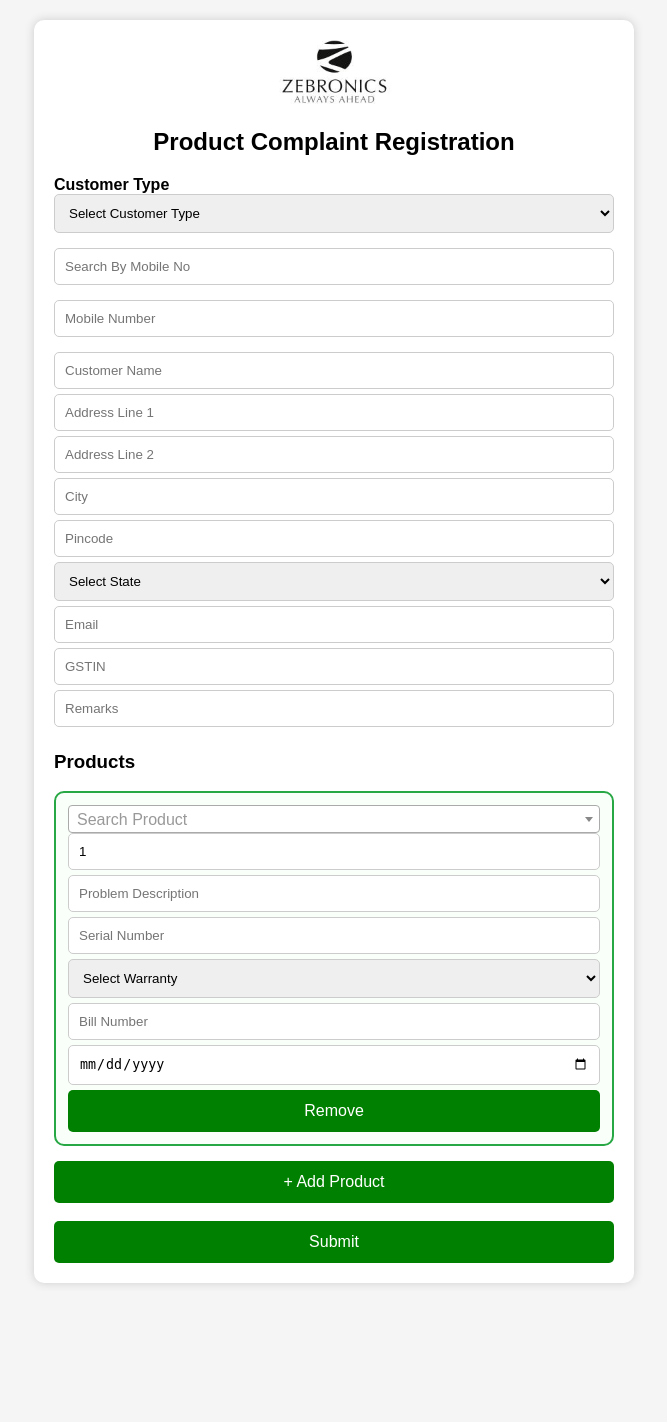
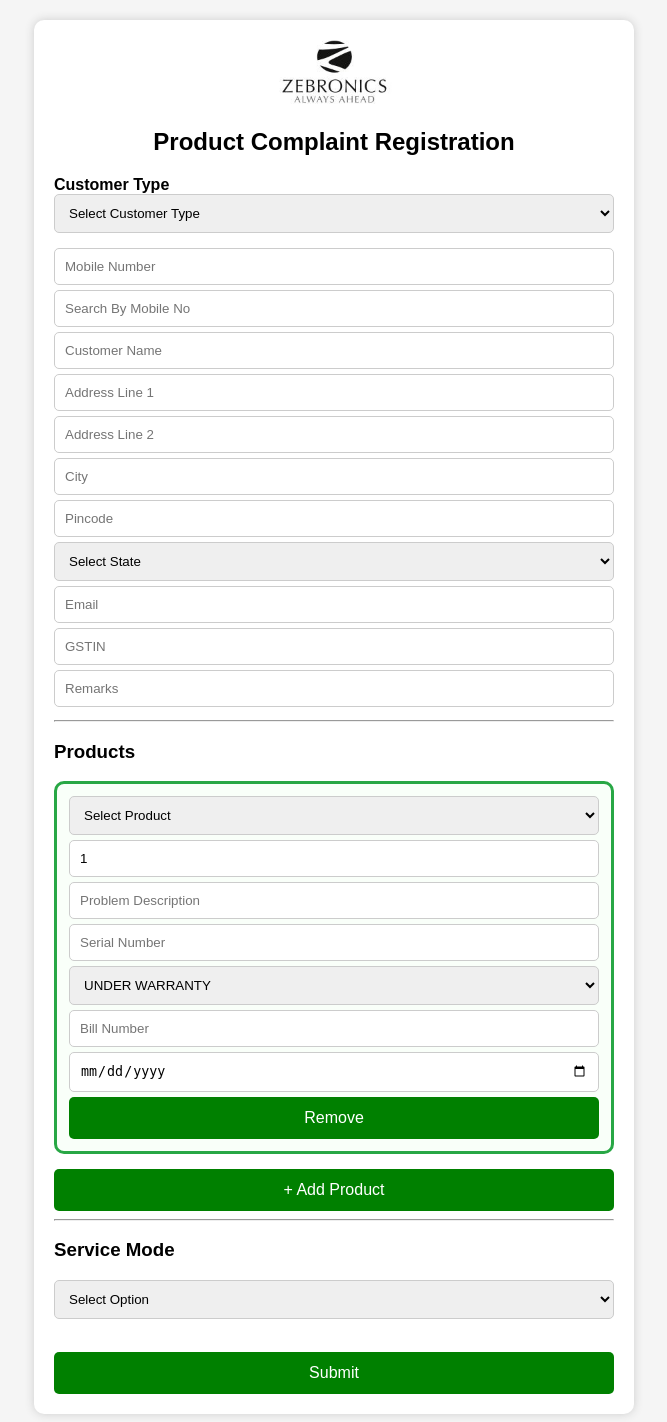
Before and after one commit to sudhakar96536-droid/service-center-app, a Flask app: page / in a window 1280 px wide. Shown: the whole page, without its empty margins (306-973 px from the left). Before the commit the page ends 1285 px from the top, so only its background shows below. Run offline with Flask 3, Linux system fonts and the light colour scheme; some libraries are stand-ins or nearby versions.

Commit message:
Update form.html

```diff
--- a/templates/form.html
+++ b/templates/form.html
@@ -8,9 +8,8 @@
     <link href="https://cdn.jsdelivr.net/npm/select2@4.0.13/dist/css/select2.min.css" rel="stylesheet" />
 
     <style>
-        * {
-    box-sizing: border-box;
-}
+        * { box-sizing: border-box; }
+
         body { font-family: Arial; background: #f5f5f5; }
 
         .container {
@@ -50,11 +49,19 @@
         h2 { text-align: center; }
 
         .product-box {
-            border: 2px solid #28a745; /* ✅ GREEN BORDER */
+            border: 3px solid #28a745;
             padding: 12px;
             margin-bottom: 15px;
             border-radius: 10px;
-            background: #f9fff9; /* light green background (optional) */
+            background: #f9fff9;
+        }
+
+        #courierBox {
+            border: 2px solid #ff9800;
+            padding: 10px;
+            border-radius: 10px;
+            margin-top: 10px;
+            background: #fffaf2;
         }
     </style>
 </head>
@@ -80,22 +87,20 @@
 </select>
 <div class="error" id="customerTypeError"></div>
 
-<!-- MOBILE SEARCH -->
-<input type="tel" id="search_mobile" name="search_mobile" placeholder="Search By Mobile No">
-<div class="error" id="searchMobileError"></div>
-
 <!-- MOBILE -->
 <input type="tel" id="mobile" name="mobile" placeholder="Mobile Number">
-<div class="error" id="mobileError"></div>
+
+<!-- SEARCH -->
+<input type="tel" id="search_mobile" name="search_mobile" placeholder="Search By Mobile No">
 
 <!-- NAME -->
-<input type="text" id="name" name="name" placeholder="Customer Name">
+<input type="text" name="name" placeholder="Customer Name">
 
 <!-- ADDRESS -->
-<input type="text" name="address" id="address" placeholder="Address Line 1">
-<input type="text" name="address1" id="address1" placeholder="Address Line 2">
-<input type="text" name="city" id="city" placeholder="City">
-<input type="text" name="pincode" id="pincode" placeholder="Pincode">
+<input type="text" name="address" placeholder="Address Line 1">
+<input type="text" name="address1" placeholder="Address Line 2">
+<input type="text" name="city" placeholder="City">
+<input type="text" name="pincode" placeholder="Pincode">
 
 <select name="state" id="state">
     <option value="">Select State</option>
@@ -111,12 +116,40 @@
 <!-- REMARKS -->
 <input type="text" name="remarks" placeholder="Remarks">
 
+<hr>
+
 <!-- PRODUCTS -->
 <h3>Products</h3>
 <div id="productList"></div>
 
 <button type="button" onclick="addProduct()">+ Add Product</button>
-<br><br> <!-- 👈 EMPTY SPACE -->
+
+<hr>
+
+<!-- SERVICE MODE -->
+<h3>Service Mode</h3>
+
+<select name="service_mode" id="service_mode">
+    <option value="">Select Option</option>
+    <option value="SERVICE CENTRE">SERVICE CENTRE</option>
+    <option value="COURIER">COURIER</option>
+</select>
+
+<div class="error" id="serviceModeError"></div>
+
+<!-- COURIER BOX -->
+<div id="courierBox" style="display:none;">
+
+    <input type="text" name="courier_name" placeholder="Courier Name">
+    <input type="number" name="no_boxes" placeholder="No of Boxes">
+    <input type="number" name="no_items" placeholder="No of Items">
+    <input type="text" name="docket_no" placeholder="Courier Docket No">
+    <input type="text" name="weight" placeholder="Weight">
+    <input type="text" name="courier_remarks" placeholder="Courier Remarks">
+
+</div>
+
+<br>
 <button type="submit">Submit</button>
 
 </form>
@@ -124,25 +157,12 @@
 
 <!-- JS -->
 <script src="https://code.jquery.com/jquery-3.6.0.min.js"></script>
-
-<!-- Select2 JS -->
 <script src="https://cdn.jsdelivr.net/npm/select2@4.0.13/dist/js/select2.min.js"></script>
 
 <script>
 
 // =====================
-// APPLY SELECT2
-// =====================
-function applySelect2() {
-    $('.product-select').select2({
-        width: '100%',
-        placeholder: "Search Product",
-        allowClear: true
-    });
-}
-
-// =====================
-// ADD PRODUCT BLOCK
+// PRODUCT ADD
 // =====================
 function addProduct() {
 
@@ -151,45 +171,48 @@ function addProduct() {
 
     div.innerHTML = `
         <select name="product[]" class="product-select" required>
-            <option value="">Search Product</option>
+            <option value="">Select Product</option>
             {% for p in products %}
                 <option value="{{p}}">{{p}}</option>
             {% endfor %}
         </select>
 
-        <input type="number" name="qty[]" value="1" min="1" required placeholder="Qty">
-
-        <input type="text" name="problem[]" required placeholder="Problem Description">
-
+        <input type="number" name="qty[]" value="1" min="1" required>
+        <input type="text" name="problem[]" placeholder="Problem Description">
         <input type="text" name="serial[]" placeholder="Serial Number">
 
-        <select name="warranty[]" required>
-            <option value="">Select Warranty</option>
+        <select name="warranty[]">
             <option value="UNDER WARRANTY">UNDER WARRANTY</option>
-            <option value="OUT OF WARRANTY (CHARGEABLE)">OUT OF WARRANTY</option>
+            <option value="OUT OF WARRANTY">OUT OF WARRANTY</option>
         </select>
 
         <input type="text" name="bill[]" placeholder="Bill Number">
-
         <input type="date" name="date[]" required>
 
         <button type="button" onclick="this.parentElement.remove()">Remove</button>
     `;
 
     document.getElementById("productList").appendChild(div);
-
-    applySelect2(); // 🔥 IMPORTANT
 }
 
-// =====================
-// AUTO FIRST PRODUCT
-// =====================
+// FIRST LOAD
 window.onload = function () {
     addProduct();
 };
 
 // =====================
-// AUTO UPPERCASE
+// SERVICE MODE
+// =====================
+document.getElementById("service_mode").addEventListener("change", function () {
+    if (this.value === "COURIER") {
+        document.getElementById("courierBox").style.display = "block";
+    } else {
+        document.getElementById("courierBox").style.display = "none";
+    }
+});
+
+// =====================
+// UPPERCASE
 // =====================
 document.addEventListener("input", function(e) {
     if (e.target.tagName === "INPUT") {
@@ -203,6 +226,7 @@ document.addEventListener("input", function(e) {
 document.getElementById("myForm").addEventListener("submit", function(e){
 
     let valid = true;
+
     document.querySelectorAll(".error").forEach(e => e.innerText="");
 
     if(document.getElementById("customer_type").value === ""){
@@ -212,34 +236,43 @@ document.getElementById("myForm").addEventListener("submit", function(e){
 
     let mobile = document.getElementById("mobile").value;
     if(!/^[0-9]{10}$/.test(mobile)){
-        document.getElementById("mobileError").innerText = "Enter valid 10 digit mobile number";
+        alert("Enter valid mobile");
         valid = false;
     }
 
-    let search_mobile = document.getElementById("search_mobile").value;
-    if(search_mobile !== "" && !/^[0-9]{10}$/.test(search_mobile)){
-        document.getElementById("searchMobileError").innerText = "Enter valid 10 digit mobile number";
+    let service = document.getElementById("service_mode").value;
+
+    if(service === ""){
+        document.getElementById("serviceModeError").innerText = "Select service mode";
         valid = false;
     }
 
+    if(service === "COURIER"){
+
+        let fields = document.querySelectorAll("#courierBox input");
+
+        fields.forEach(f => {
+            if(f.value === "") valid = false;
+        });
+
+        if(!valid){
+            alert("Fill courier details");
+        }
+    }
+
     if(document.getElementById("productList").children.length === 0){
-        alert("Please add at least one product");
+        alert("Add product");
         valid = false;
     }
 
-    // 🚨 STOP if validation fails
     if(!valid){
         e.preventDefault();
         return;
     }
 
-    // ✅ CONFIRMATION POPUP
-    let confirmSubmit = confirm("Are you sure you want to submit this complaint?");
-
-    if(!confirmSubmit){
-        e.preventDefault(); // ❌ cancel submit
-    }
-
+    // CONFIRMATION
+    let ok = confirm("Are you sure to submit?");
+    if(!ok) e.preventDefault();
 });
 
 </script>
```
